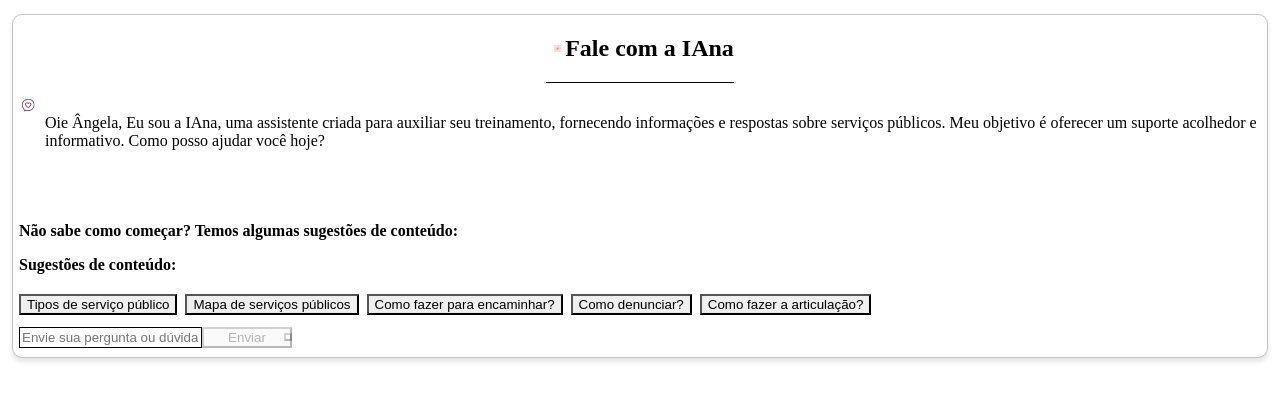
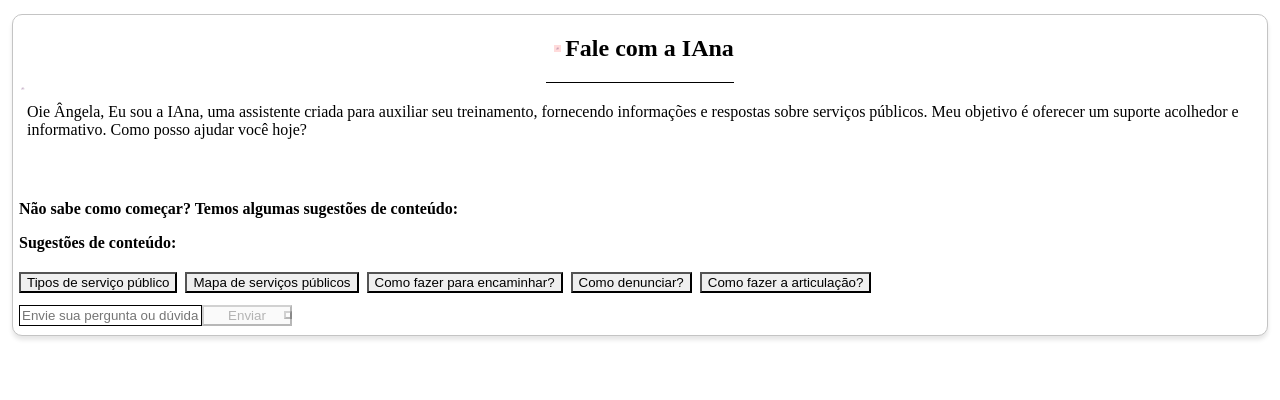
Before and after one commit to mapadoacolhimento/boas-vindas-chatbot, a Next.js app in the folder packages/ui/: page / in a window 1280 px wide. Shown: the top 400 px of the page. Built offline with nearby package versions, Linux system fonts and the light colour scheme.

Commit message:
feat(ui): adds more padding to ChatLine

```diff
--- a/packages/ui/components/Chat.tsx
+++ b/packages/ui/components/Chat.tsx
@@ -83,6 +83,7 @@ export default function Chat() {
       {loading && <LoadingChatLine />}
 
       {messages.length < 2 && <ChatSuggestions handleClick={handleClick} />}
+
       <InputMessage
         input={input}
         setInput={setInput}
--- a/packages/ui/components/ChatLine.tsx
+++ b/packages/ui/components/ChatLine.tsx
@@ -45,25 +45,19 @@ export default function ChatLine({
   const formatteMessage = convertNewLines(content);
 
   return (
-    <VStack
-      spacing={0}
-      align={"flex-start"}
-      justify={"flex-start"}
-    >
+    <VStack spacing={0} align={"flex-start"} justify={"flex-start"}>
       <Box
         bgColor={role === "assistant" ? "chatBackground" : "white"}
-        py={"15px"}
-        px={8}
+        py={4}
+        pl={8}
+        pr={{ base: 8, md: 20 }}
         width={"full"}
       >
-        <HStack
-          alignItems="flex-start"
-          spacing={"10px"}
-        >
+        <HStack alignItems="flex-start" spacing={2.5}>
           {role === "assistant" ? (
-            <ChatIcon boxSize={"14px"} />
+            <ChatIcon boxSize={3.5} />
           ) : (
-            <UserQueryIcon boxSize={"14px"} />
+            <UserQueryIcon boxSize={3.5} />
           )}
           <Text
             color={"text"}
```
